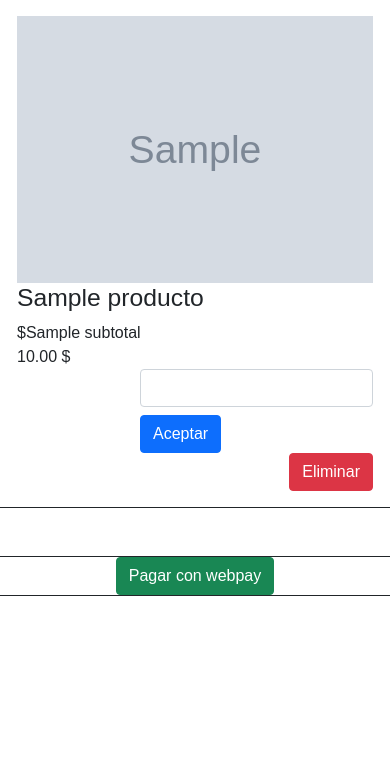
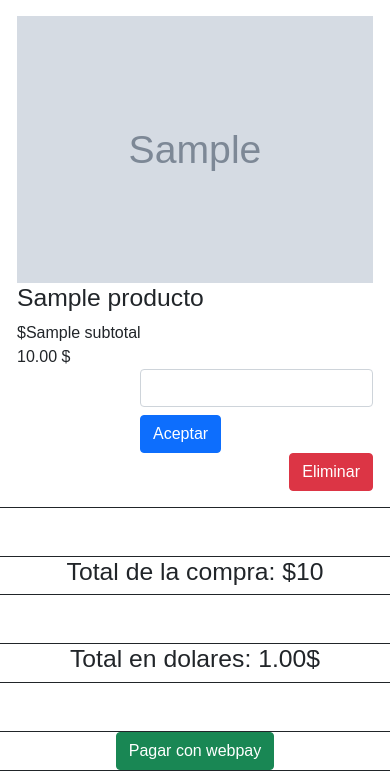
Before and after one commit to law153/FerremasWeb, a Django app: page /carrito in a window 390 px wide. Shown: the part 143-914 px from the top of the page. Before the commit the page ends 739 px from the top, so only its background shows below. Run offline with Django 4.2, Linux system fonts and the light colour scheme; tables that the repository leaves empty hold one stand-in row (values such as "Sample post"); grey boxes marked "Sample" are stand-in pictures; a database or web service that is not in the repository returns one stand-in record (values such as "Sample title"); data that the repository does not hold is empty.

Commit message:
Pequeño fix en el carrito

```diff
--- a/FerremasWeb/core/templates/core/carrito.html
+++ b/FerremasWeb/core/templates/core/carrito.html
@@ -51,6 +51,22 @@
         <div class="row mt-5 border border-dark">
             <div class="col-md-2"></div>
             <div class="col-md-8 d-flex justify-content-center">
+                <h2>Total de la compra: ${{ venta.total }}</h2>
+            </div>
+            <div class="col-md-2"></div>
+        </div>
+
+        <div class="row mt-5 border border-dark">
+            <div class="col-md-2"></div>
+            <div class="col-md-8 d-flex justify-content-center">
+                <h2>Total en dolares: {{ venta.total|divide_by:dolar|floatformat:2 }}$</h2>
+            </div>
+            <div class="col-md-2"></div>
+        </div>
+
+        <div class="row mt-5 border border-dark">
+            <div class="col-md-2"></div>
+            <div class="col-md-8 d-flex justify-content-center">
                 <a href="{% url 'mostrarIrPagar' venta.total %}" class="btn btn-success ml-2" >Pagar con webpay</a>
             </div>
             <div class="col-md-2"></div>
```
